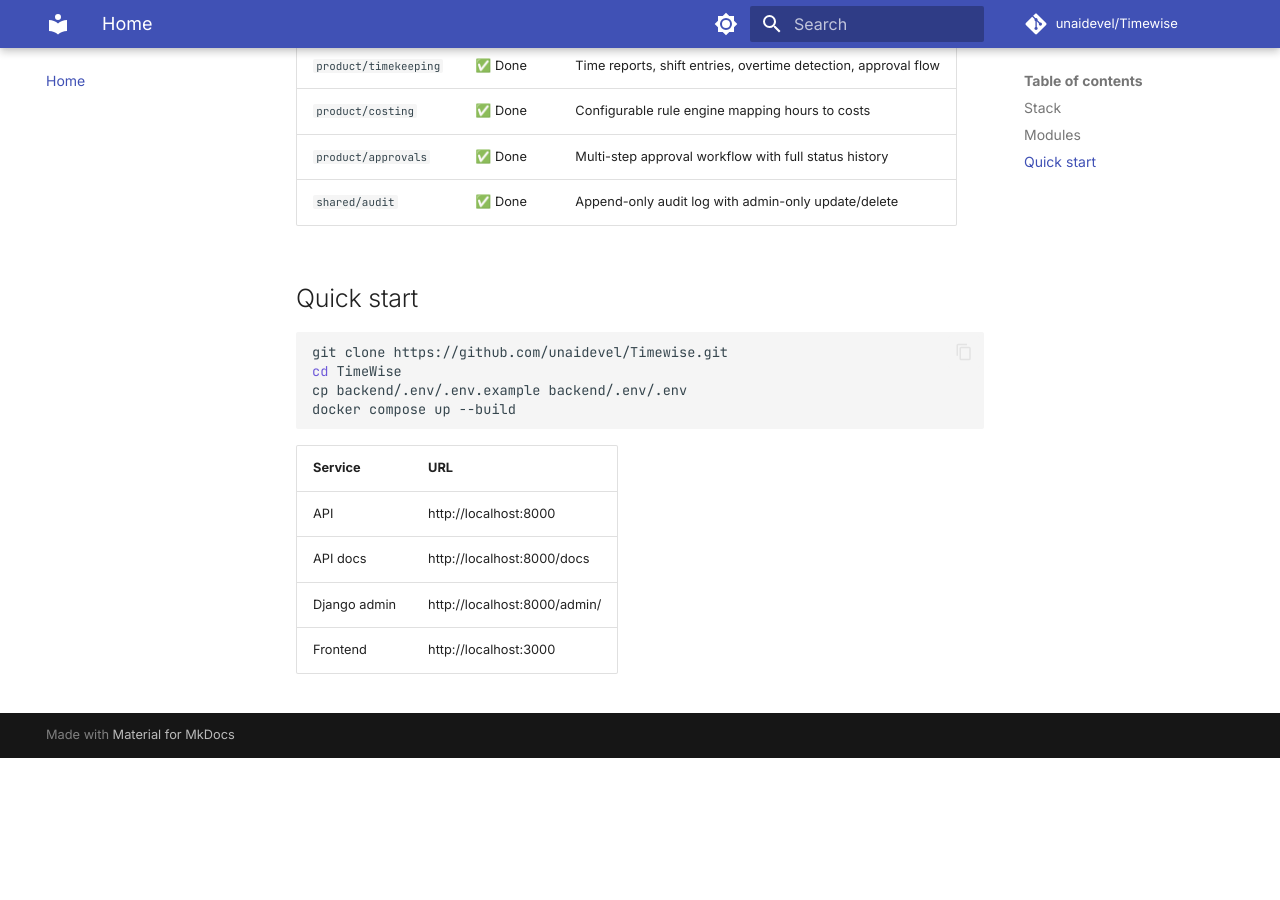
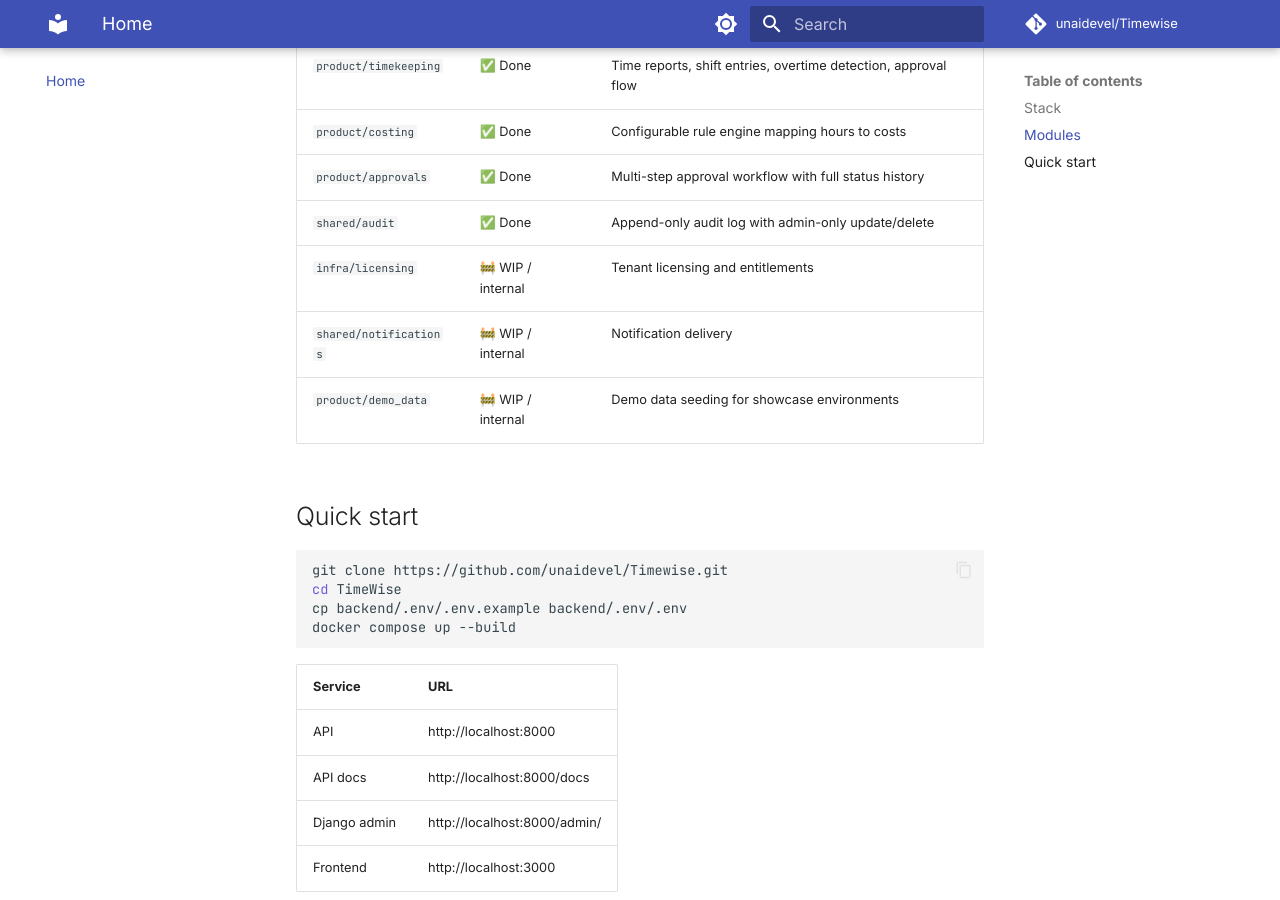
Before and after one commit to unaidevel/Timewise, an MkDocs documentation site: the page built from docs/index.md, in a window 1280 px wide and 900 px high, scrolled down 2105 px. Built offline with MkDocs 1.6.1 and Material for MkDocs 9.7.7, drawn with Linux system fonts in a browser that asks for light colours; comment, search, counter and statistics services are not loaded; before the commit the page ends 2863 px from its top, so only the background shows below that.

Commit message:
docs: list licensing, notifications and demo_data as wip modules

```diff
--- a/docs/index.md
+++ b/docs/index.md
@@ -71,6 +71,9 @@
 | `product/costing` | ✅ Done | Configurable rule engine mapping hours to costs |
 | `product/approvals` | ✅ Done | Multi-step approval workflow with full status history |
 | `shared/audit` | ✅ Done | Append-only audit log with admin-only update/delete |
+| `infra/licensing` | 🚧 WIP / internal | Tenant licensing and entitlements |
+| `shared/notifications` | 🚧 WIP / internal | Notification delivery |
+| `product/demo_data` | 🚧 WIP / internal | Demo data seeding for showcase environments |
 
 ## Quick start
 
```
Also changed, not shown: README.md (+3 -0 lines).
